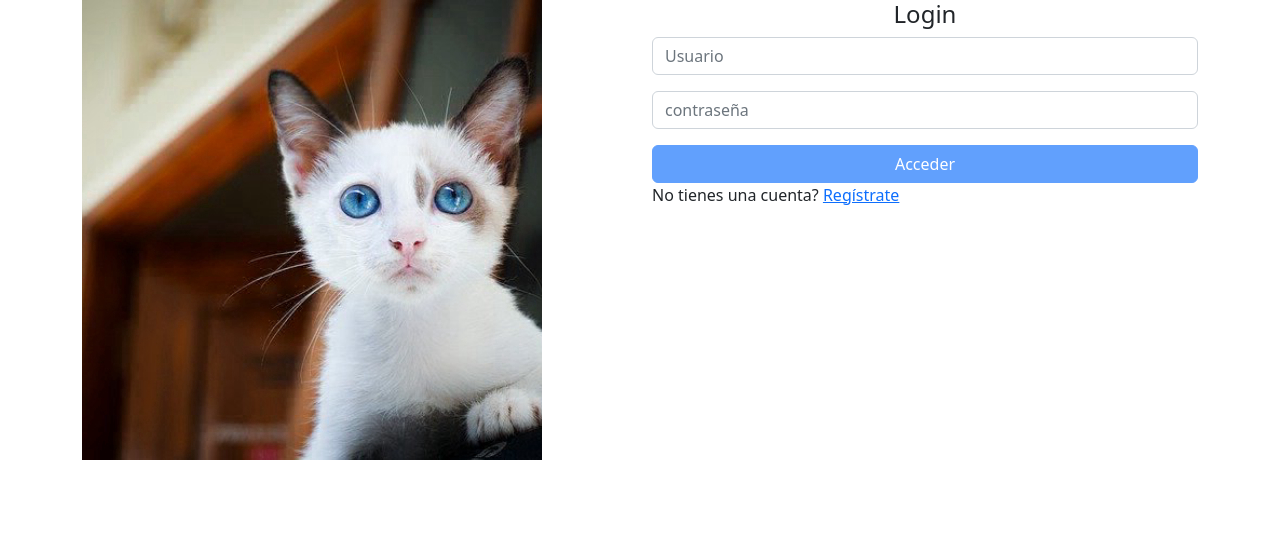
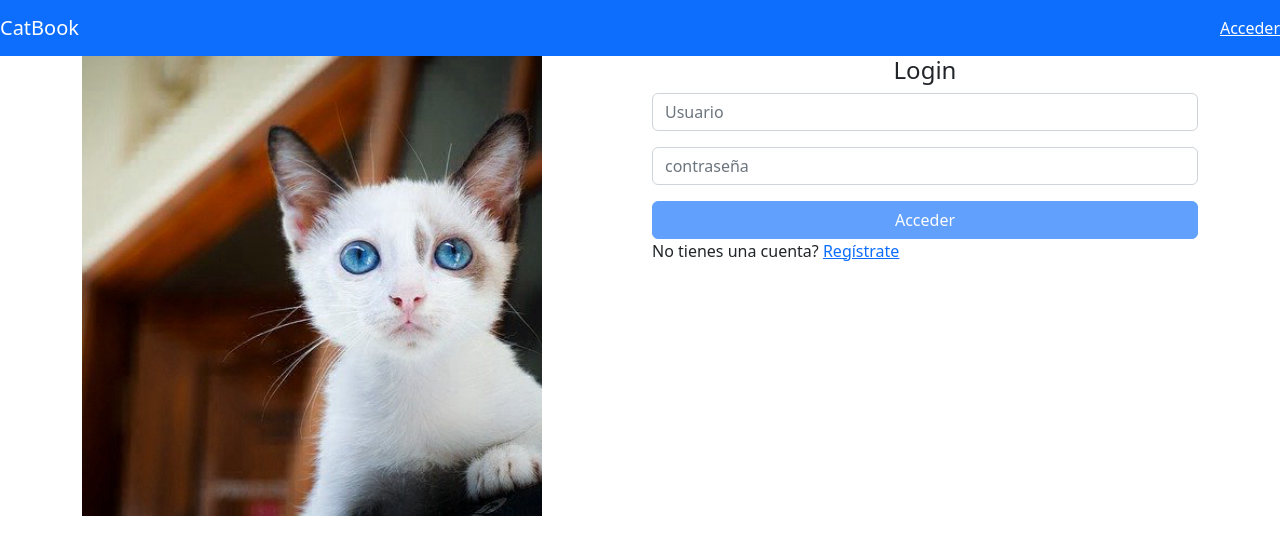
Before and after one commit to camberfj/Catbook, an Angular app: page /home in a window 1280 px wide. Shown: the top 554 px of the page. Built offline with nearby package versions, Linux system fonts and the light colour scheme.

Commit message:
Se hicieron modifiaciones en el codigo

```diff
--- a/src/app/app.component.html
+++ b/src/app/app.component.html
@@ -1 +1,3 @@
+<app-header></app-header>
+
 <router-outlet></router-outlet>
--- a/src/app/app.module.ts
+++ b/src/app/app.module.ts
@@ -4,11 +4,12 @@ import { BrowserModule } from '@angular/platform-browser';
 import { AppRoutingModule } from './app-routing.module';
 import { AppComponent } from './app.component';
 import { HttpClientModule } from '@angular/common/http';
+import { HeaderModule } from './components/header/header.module';
 
 
 @NgModule({
   declarations: [AppComponent],
-  imports: [BrowserModule, AppRoutingModule, HttpClientModule],
+  imports: [BrowserModule, AppRoutingModule, HttpClientModule, HeaderModule],
   providers: [],
   bootstrap: [AppComponent]
 })
--- a/src/app/components/header/header.component.html
+++ b/src/app/components/header/header.component.html
@@ -1 +1,17 @@
-<p>header works!</p>
+<header class="sticky-top">
+  <nav class="container-fluid navbar navbar-dark bg-primary">
+    <a class="navbar-brand">CatBook</a>
+    <div *ngIf="user$ | async as user">
+      <div *ngIf="user.name; else login" class="text-light">
+        <i class="fa fa-user-circle"></i>
+        <span class="mx-2 text-light">{{ user.name }}</span>
+        <a (click)="logout()">Cerrar sesión</a>
+      </div>
+    </div>
+  </nav>
+  <ng-template #login>
+    <span class="navbar-text">
+      <a [routerLink]="['']">Acceder</a>
+    </span>
+  </ng-template>
+</header>
--- a/src/app/components/header/header.component.ts
+++ b/src/app/components/header/header.component.ts
@@ -1,10 +1,24 @@
-import { Component } from '@angular/core';
+import { Component, OnInit } from '@angular/core';
+import { Router } from '@angular/router';
+
+import { UserService } from 'src/app/auth/user/user.service';
 
 @Component({
   selector: 'app-header',
   templateUrl: './header.component.html',
-  styleUrls: ['./header.component.css']
+  styleUrls: ['./header.component.css'],
 })
-export class HeaderComponent {
+export class HeaderComponent implements OnInit {
+  user$ = this.userService.returnUsuario();
+
+  constructor(private userService: UserService, private router: Router) {}
+
+
+  ngOnInit(): void {}
+
+  logout(){
+    this.userService.eliminarToken();
+    this.router.navigate(['']);
+  }
 
 }
```
Also changed, not shown: src/app/components/header/header.module.ts (+4 -7 lines).
